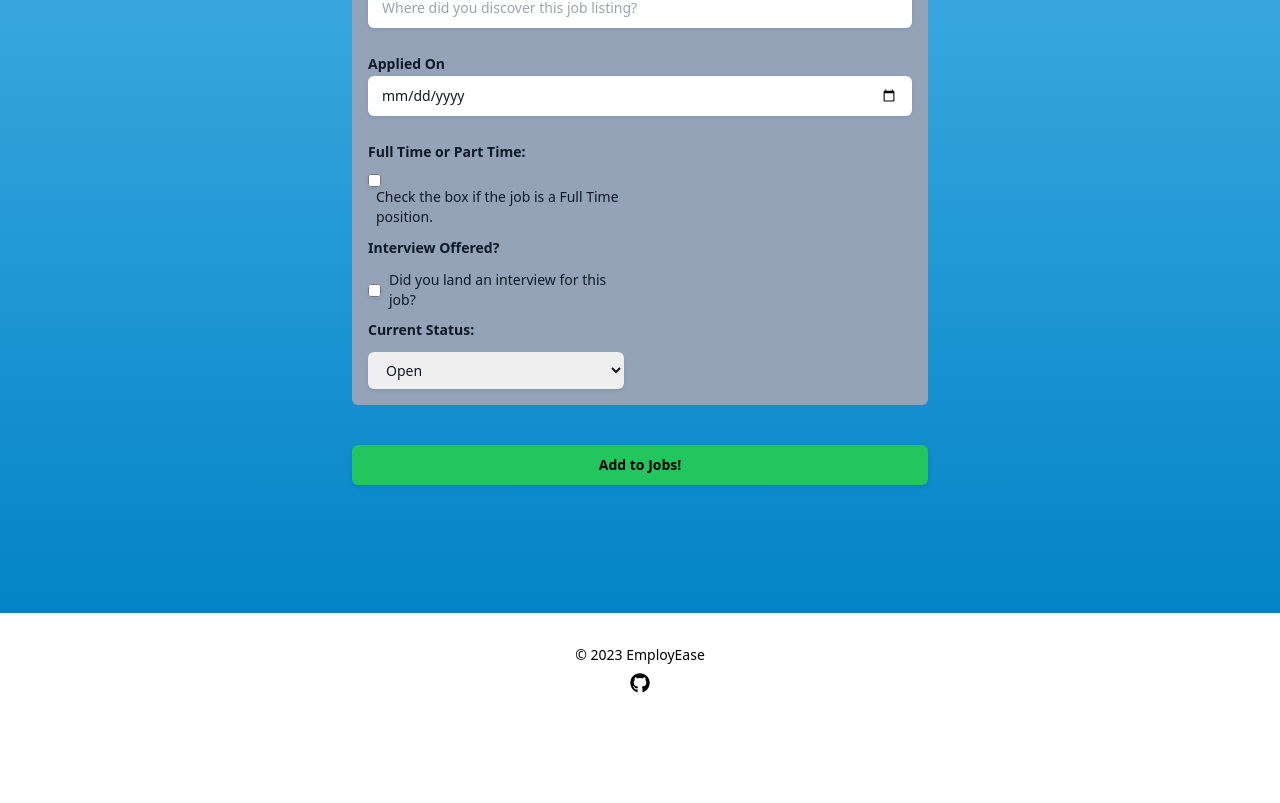
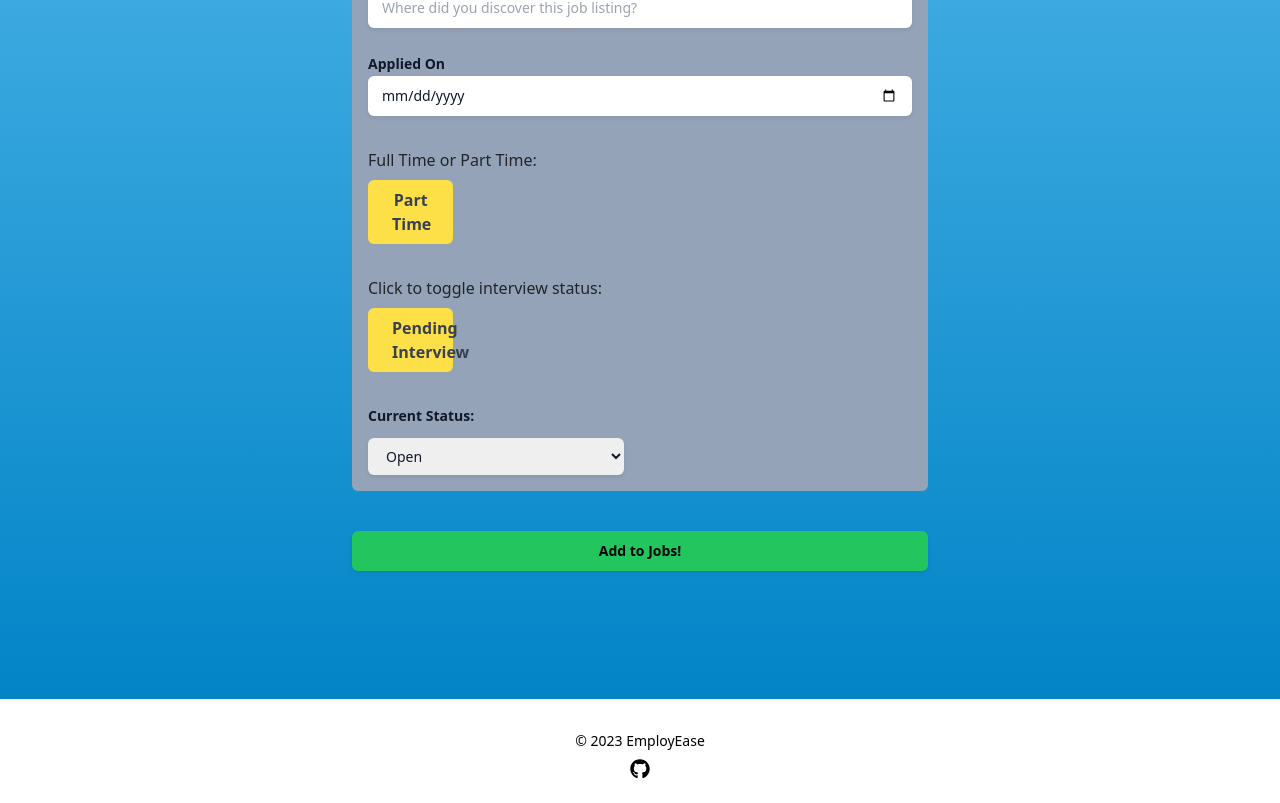
Before and after one commit to jhuber1155/EmployEase, a React (Vite) app in the folder client/: page /addJob in a window 1280 px wide. Shown: the part 844-1647 px from the top of the page. Before the commit the page ends 1561 px from the top, so only its background shows below. Built offline with nearby package versions, Linux system fonts and the light colour scheme.

Commit message:
Added ToggleInput componenent to AddJob and Update Job.  Added description edit to Update Job

```diff
--- /dev/null
+++ b/client/src/components/ToggleInput.jsx
@@ -0,0 +1,23 @@
+const ToggleInput = ({ formId, title, options, isOption1=true, onChange, labelClasses, inputClassesOptions}) => {
+
+  const handleChange = (event) => {
+    const { value } = event.target;
+    onChange(formId, value =='true'? false : true);
+  }
+  return (
+    <div>
+      <p className={labelClasses}>{title}</p>
+      <button
+        type="button"
+        id={formId}
+        value={isOption1}
+        onClick={handleChange}
+        className={isOption1 ? inputClassesOptions[0] : inputClassesOptions[1]}
+      >
+        {isOption1 ? options[0] : options[1]}
+      </button>
+    </div>
+  )
+}
+
+export default ToggleInput
--- a/client/src/components/UpdateJobForm.jsx
+++ b/client/src/components/UpdateJobForm.jsx
@@ -2,10 +2,11 @@ import React, { useState, useEffect } from "react";
 import { useMutation } from "@apollo/client";
 import { UPDATE_JOB } from "../utils/mutations";
 import FormInput from "./FormInput";
+import ToggleInput from "./ToggleInput";
 
 const UpdateJobForm = ({ job }) => {
 
-    const [ updateJob ] = useMutation(UPDATE_JOB)
+    const [updateJob] = useMutation(UPDATE_JOB)
 
     // Initialize form state with job prop
     const [formState, setFormState] = useState(job);
@@ -27,13 +28,13 @@ const UpdateJobForm = ({ job }) => {
 
     const handleFormChange = (name, value) => {
         setFormState({ ...formState, [name]: value })
-      }
+    }
 
     // update job when form submitted
     const handleSubmit = async (e) => {
         e.preventDefault();
         try {
-            const { data  } = await updateJob({
+            const { data } = await updateJob({
                 variables: {
                     jobId: formState.id,
                     salary: formState.salary,
@@ -44,21 +45,7 @@ const UpdateJobForm = ({ job }) => {
             })
         } catch (err) {
             console.error(err);
-          }
-
-    };
-
-    // toggle the interview status
-    const toggleInterviewStatus = () => {
-        {
-            formState.interviewOffered ? console.log(`Changing interview status to interviewing`)
-            : console.log(`Changing interview status to pending`);
         }
-
-        setFormState((prevForm) => ({
-            ...prevForm,
-            interviewOffered: !prevForm.interviewOffered,
-        }));
     };
 
     return (
@@ -95,16 +82,21 @@ const UpdateJobForm = ({ job }) => {
                 labelClasses="block mb-2"
                 inputClasses="w-full border rounded-md p-2"
             />
-            <p className="my-2">Click to toggle interview status:</p>
-            <button
-                type="button"
-                name="interviewOffered"
-                value={formState.interviewOffered}
-                onClick={toggleInterviewStatus}
-                className={formState.interviewOffered ? "bg-green-300 text-gray-700 font-bold px-4 py-2 rounded-md mr-2 mb-4 md:w-4/12" : "bg-yellow-300 text-gray-700 font-bold px-4 py-2 rounded-md mr-2 mb-4 md:w-4/12"}
-            >
-                {formState.interviewOffered ? "Interviewing" : "Pending Interview"}
-            </button>
+            <ToggleInput
+                formId="interviewOffered"
+                title="Click to toggle interview status:"
+                options={[
+                    "Interviewing",
+                    "Pending Interview"
+                ]}
+                isOption1={formState.interviewOffered}
+                onChange={handleFormChange}
+                labelClasses="my-2"
+                inputClassesOptions={[
+                    "bg-green-300 text-gray-700 font-bold px-4 py-2 rounded-md mr-2 mb-4 md:w-4/12",
+                    "bg-yellow-300 text-gray-700 font-bold px-4 py-2 rounded-md mr-2 mb-4 md:w-4/12"
+                ]}
+            />
 
             <button type="submit" className="bg-blue-500 hover:bg-blue-700 text-white px-4 py-2 rounded-md self-center">
                 Save Changes
--- a/client/src/pages/AddJob.jsx
+++ b/client/src/pages/AddJob.jsx
@@ -3,6 +3,7 @@ import { useMutation } from '@apollo/client';
 import Auth from '../utils/auth'
 import { ADD_JOB } from '../utils/mutations';
 import FormInput from '../components/FormInput';
+import ToggleInput from '../components/ToggleInput';
 
 const JobForm = () => {
 
@@ -18,18 +19,6 @@ const JobForm = () => {
     status: 'Open',
     interviewOffered: false,
   });
-
-  const toggleStatus = () => {
-    const toggle = formState.fullTime ? { fullTime: false } : { fullTime: true }
-
-    setFormState({ ...formState, ...toggle })
-  }
-
-  const toggleInterviewStatus = () => {
-    const toggle = formState.interviewOffered ? { interviewOffered: false } : { interviewOffered: true }
-
-    setFormState({ ...formState, ...toggle })
-  }
 
   const [addJob, { error }] = useMutation(ADD_JOB)
 
@@ -50,9 +39,10 @@ const JobForm = () => {
     }
   };
 
+  // TODO: replace handleChange with handleFormChange in all instances
   const handleChange = (event) => {
-    const { name, value } = event.target;
-    setFormState({ ...formState, [name]: value })
+    const { id, value } = event.target;
+    setFormState({ ...formState, [id]: value })
   }
 
   const handleFormChange = (name, value) => {
@@ -145,42 +135,36 @@ const JobForm = () => {
             inputClasses="block w-full rounded-md border-0 px-3.5 py-2 text-gray-900 shadow-sm ring-1 ring-inset ring-gray-300 placeholder:text-gray-400 focus:ring-2 focus:ring-inset focus:ring-indigo-600 sm:text-sm sm:leading-6"
           />
           <div>
-            <div className="sm:col-span-2">
-              <label htmlFor="hours" className="block text-sm font-semibold leading-6 text-gray-900">
-                Full Time or Part Time:
-              </label>
-              <div className="mt-2.5">
-                <input
-                  type="checkbox"
-                  name="fullTime"
-                  id="fullTime"
-                  autoComplete="fullTime"
-                  onClick={toggleStatus}
-                  className="block rounded-md border-0 px-3.5 py-2 text-gray-900 shadow-sm ring-1 ring-inset ring-gray-300 placeholder:text-gray-400 focus:ring-2 focus:ring-inset focus:ring-indigo-600 sm:text-sm sm:leading-6"
-                />
-                <label htmlFor="hours" className="ml-2 text-sm text-gray-900">
-                  Check the box if the job is a Full Time position.
-                </label>
-              </div>
-            </div>
-            <div className="sm:col-span-2">
-              <label htmlFor="interview" className="block text-sm font-semibold mt-2 leading-6 text-gray-900">
-                Interview Offered?
-              </label>
-              <div className="mt-2.5 flex items-center">
-                <input
-                  type="checkbox"
-                  name="interviewOffered"
-                  id="interviewOffered"
-                  autoComplete="interviewOffered"
-                  onClick={toggleInterviewStatus}
-                  className="rounded border-gray-300 text-indigo-600 shadow-sm focus:border-indigo-300 focus:ring focus:ring-indigo-200 focus:ring-opacity-50"
-                />
-                <label htmlFor="interview" className="ml-2 text-sm text-gray-900">
-                  Did you land an interview for this job?
-                </label>
-              </div>
-            </div>
+            <ToggleInput
+              formId="fullTime"
+              title="Full Time or Part Time:"
+              options={[
+                "Full Time",
+                "Part Time"
+              ]}
+              isOption1={formState.fullTime}
+              onChange={handleFormChange}
+              labelClasses="my-2"
+              inputClassesOptions={[
+                "bg-green-300 text-gray-700 font-bold px-4 py-2 rounded-md mr-2 mb-4 md:w-4/12",
+                "bg-yellow-300 text-gray-700 font-bold px-4 py-2 rounded-md mr-2 mb-4 md:w-4/12"
+              ]}
+            />
+            <ToggleInput
+              formId="interviewOffered"
+              title="Click to toggle interview status:"
+              options={[
+                "Interviewing",
+                "Pending Interview"
+              ]}
+              isOption1={formState.interviewOffered}
+              onChange={handleFormChange}
+              labelClasses="my-2"
+              inputClassesOptions={[
+                "bg-green-300 text-gray-700 font-bold px-4 py-2 rounded-md mr-2 mb-4 md:w-4/12",
+                "bg-yellow-300 text-gray-700 font-bold px-4 py-2 rounded-md mr-2 mb-4 md:w-4/12"
+              ]}
+            />
             <div className="sm:col-span-2">
               <label htmlFor="status" className="block text-sm font-semibold mt-2 leading-6 text-gray-900">
                 Current Status:
--- a/client/src/pages/Job.jsx
+++ b/client/src/pages/Job.jsx
@@ -1,7 +1,7 @@
 import { useQuery } from '@apollo/client';
 import { QUERY_JOB } from '../utils/queries';
 import { useParams } from 'react-router-dom';
-import UpdateJobForm from '../components/updateJobForm';
+import UpdateJobForm from '../components/UpdateJobForm';
 import { Link } from 'react-router-dom';
 import Auth from '../utils/auth';
 import { FaHome } from "react-icons/fa";
@@ -15,8 +15,6 @@ const Job = () => {
 
     // const { jobTitle, companyName, salary, description, location, fullTime, status, appliedOn, interviewOffered, jobLink } = data?.getJob || [];
     const job = data?.getJob || [];
-
-    console.log(job)
 
     if (Auth.loggedIn()) {
         return (
```
